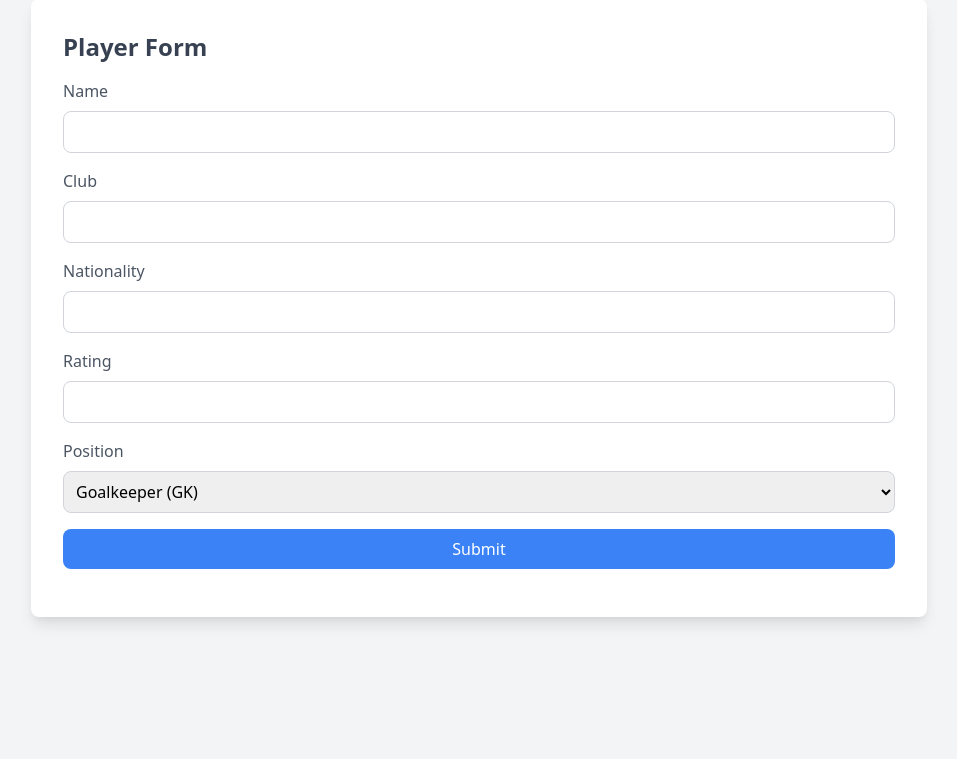
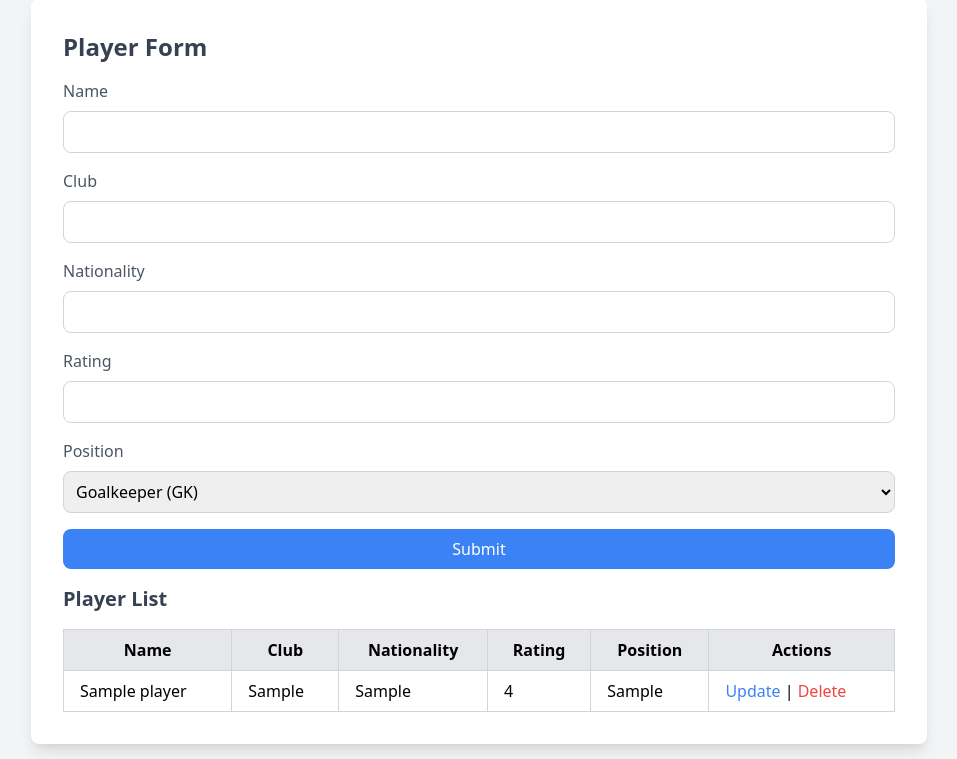
Before and after one commit to YahyaAf/oop, a PHP site: page /Brief/players.php in a window 1280 px wide. Shown: the part 41-800 px from the top of the page, without its empty margins (161-1118 px from the left). Run offline with PHP 8.4, Linux system fonts and the light colour scheme; tables that the repository leaves empty or names only in its code hold one stand-in row (values such as "Sample post"); some libraries are stand-ins or nearby versions.

Commit message:
ajouter la suppression d'un joueur

```diff
--- a/Brief/crud/Player.php
+++ b/Brief/crud/Player.php
@@ -15,53 +15,68 @@ class Player {
         $this->conn = $db;
     }
 
+    // Créer un joueur
     public function create() {
         $query = "INSERT INTO " . $this->table_name . " SET name=:name, club=:club, nationality=:nationality, rating=:rating, position=:position";
+
         $stmt = $this->conn->prepare($query);
-        $stmt->bindParam(':name', $this->name);
-        $stmt->bindParam(':club', $this->club);
-        $stmt->bindParam(':nationality', $this->nationality);
-        $stmt->bindParam(':rating', $this->rating);
-        $stmt->bindParam(':position', $this->position);
+
+        $stmt->bindParam(":name", $this->name);
+        $stmt->bindParam(":club", $this->club);
+        $stmt->bindParam(":nationality", $this->nationality);
+        $stmt->bindParam(":rating", $this->rating);
+        $stmt->bindParam(":position", $this->position);
 
         if ($stmt->execute()) {
             return true;
         }
+
         return false;
     }
 
+    // Récupérer tous les joueurs
     public function read() {
-        $query = "SELECT * FROM " . $this->table_name;
+        $query = "SELECT id, name, club, nationality, rating, position FROM " . $this->table_name;
+
         $stmt = $this->conn->prepare($query);
         $stmt->execute();
+
         return $stmt;
     }
 
-    public function update() {
-        $query = "UPDATE " . $this->table_name . " SET name=:name, club=:club, nationality=:nationality, rating=:rating, position=:position WHERE id=:id";
+    // Supprimer un joueur
+    public function delete() {
+        $query = "DELETE FROM " . $this->table_name . " WHERE id = :id";
+
         $stmt = $this->conn->prepare($query);
-        $stmt->bindParam(':name', $this->name);
-        $stmt->bindParam(':club', $this->club);
-        $stmt->bindParam(':nationality', $this->nationality);
-        $stmt->bindParam(':rating', $this->rating);
-        $stmt->bindParam(':position', $this->position);
-        $stmt->bindParam(':id', $this->id);
+        $stmt->bindParam(":id", $this->id);
 
         if ($stmt->execute()) {
             return true;
         }
+
         return false;
     }
 
-    public function delete() {
-        $query = "DELETE FROM " . $this->table_name . " WHERE id = :id";
+    // Mettre à jour un joueur
+    public function update() {
+        $query = "UPDATE " . $this->table_name . " SET name = :name, club = :club, nationality = :nationality, rating = :rating, position = :position WHERE id = :id";
+
         $stmt = $this->conn->prepare($query);
-        $stmt->bindParam(':id', $this->id);
+
+        $stmt->bindParam(":name", $this->name);
+        $stmt->bindParam(":club", $this->club);
+        $stmt->bindParam(":nationality", $this->nationality);
+        $stmt->bindParam(":rating", $this->rating);
+        $stmt->bindParam(":position", $this->position);
+        $stmt->bindParam(":id", $this->id);
 
         if ($stmt->execute()) {
             return true;
         }
+
         return false;
     }
 }
+
 ?>
--- a/Brief/players.php
+++ b/Brief/players.php
@@ -14,7 +14,29 @@ if ($_SERVER["REQUEST_METHOD"] == "POST") {
     $player->rating = $_POST['rating'];
     $player->position = $_POST['position'];
 
+
+    if ($player->create()) {
+        header("Location: " . $_SERVER['PHP_SELF']);
+        exit();
+    } else {
+        echo "Error creating player.";
+    }
 }
+
+
+if (isset($_GET['delete_id'])) {
+    $player->id = $_GET['delete_id'];
+    if ($player->delete()) {
+        echo "Player deleted successfully!";
+        header("Location: " . $_SERVER['PHP_SELF']);
+        exit();
+    } else {
+        echo "Error deleting player.";
+    }
+}
+
+
+$stmt = $player->read();
 ?>
 
 <!DOCTYPE html>
@@ -78,6 +100,36 @@ if ($_SERVER["REQUEST_METHOD"] == "POST") {
             <button type="submit" class="w-full bg-blue-500 text-white py-2 rounded-lg hover:bg-blue-600">Submit</button>
         </div>
     </form>
+
+    <!-- Table to display players -->
+    <h2 class="text-xl font-semibold text-gray-700 mb-4">Player List</h2>
+    <table class="min-w-full table-auto border-collapse">
+        <thead>
+            <tr class="bg-gray-200">
+                <th class="py-2 px-4 border border-gray-300">Name</th>
+                <th class="py-2 px-4 border border-gray-300">Club</th>
+                <th class="py-2 px-4 border border-gray-300">Nationality</th>
+                <th class="py-2 px-4 border border-gray-300">Rating</th>
+                <th class="py-2 px-4 border border-gray-300">Position</th>
+                <th class="py-2 px-4 border border-gray-300">Actions</th>
+            </tr>
+        </thead>
+        <tbody>
+            <?php while ($row = $stmt->fetch(PDO::FETCH_ASSOC)) { ?>
+                <tr>
+                    <td class="py-2 px-4 border border-gray-300"><?php echo $row['name']; ?></td>
+                    <td class="py-2 px-4 border border-gray-300"><?php echo $row['club']; ?></td>
+                    <td class="py-2 px-4 border border-gray-300"><?php echo $row['nationality']; ?></td>
+                    <td class="py-2 px-4 border border-gray-300"><?php echo $row['rating']; ?></td>
+                    <td class="py-2 px-4 border border-gray-300"><?php echo $row['position']; ?></td>
+                    <td class="py-2 px-4 border border-gray-300">
+                        <a href="update.php?id=<?php echo $row['id']; ?>" class="text-blue-500">Update</a> |
+                        <a href="players.php?delete_id=<?php echo $row['id']; ?>" class="text-red-500">Delete</a>
+                    </td>
+                </tr>
+            <?php } ?>
+        </tbody>
+    </table>
 </div>
 
 </body>
```
